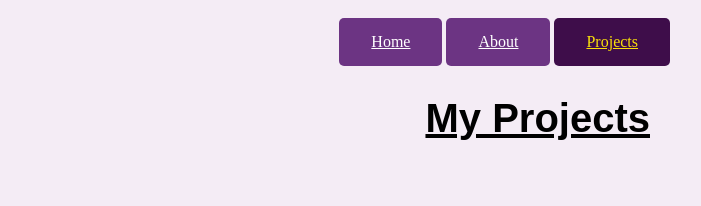
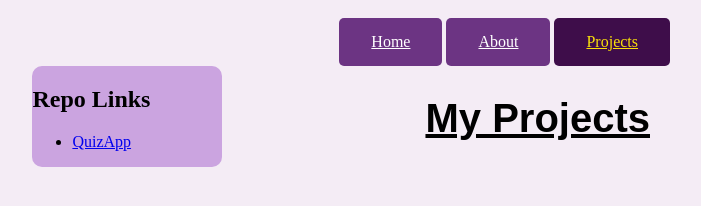
Before and after one commit to FrankKamala/portfolio, a plain HTML site: page projects.html in a window 1280 px wide. Shown: the whole page, without its empty margins (102-803 px from the left). Drawn offline with Linux system fonts and the light colour scheme.

Commit message:
add style to sidebar

```diff
--- a/css/styles.css
+++ b/css/styles.css
@@ -149,6 +149,14 @@ hr{
   font-family: fantasy;
   font-style: italic;
 }
+.side2-proj{
+  border-color: #F4FF98;
+  width: 15%;
+  float: left;
+  margin-left: 10%;
+  background-color: #CBA4E0;
+  border-radius: 10px;
+}
 .container p{
     column-count: 2;
 
--- a/projects.html
+++ b/projects.html
@@ -14,6 +14,13 @@
     </div>
     <div class="cont">
       <h2>My Projects</h2>
+    </div>
+
+    <div class="side2-proj">
+      <h2>Repo Links</h2>
+      <ul>
+        <li><a href="https://github.com/FrankKamala/QuizApp">QuizApp</a></li>
+      </ul>
 
     </div>
 
```
